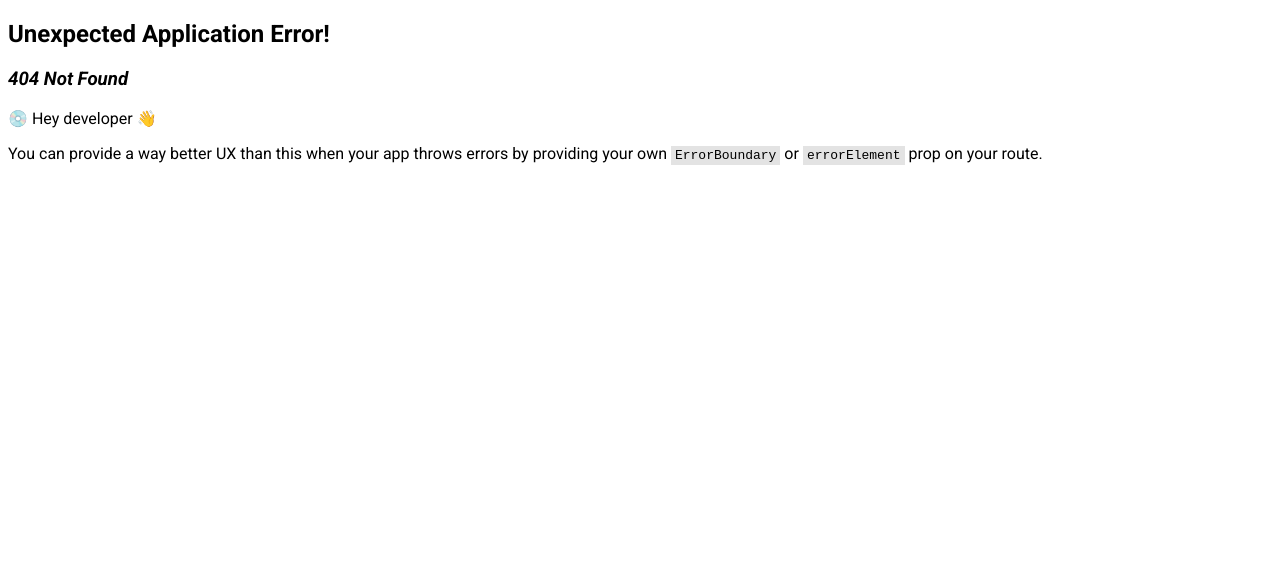
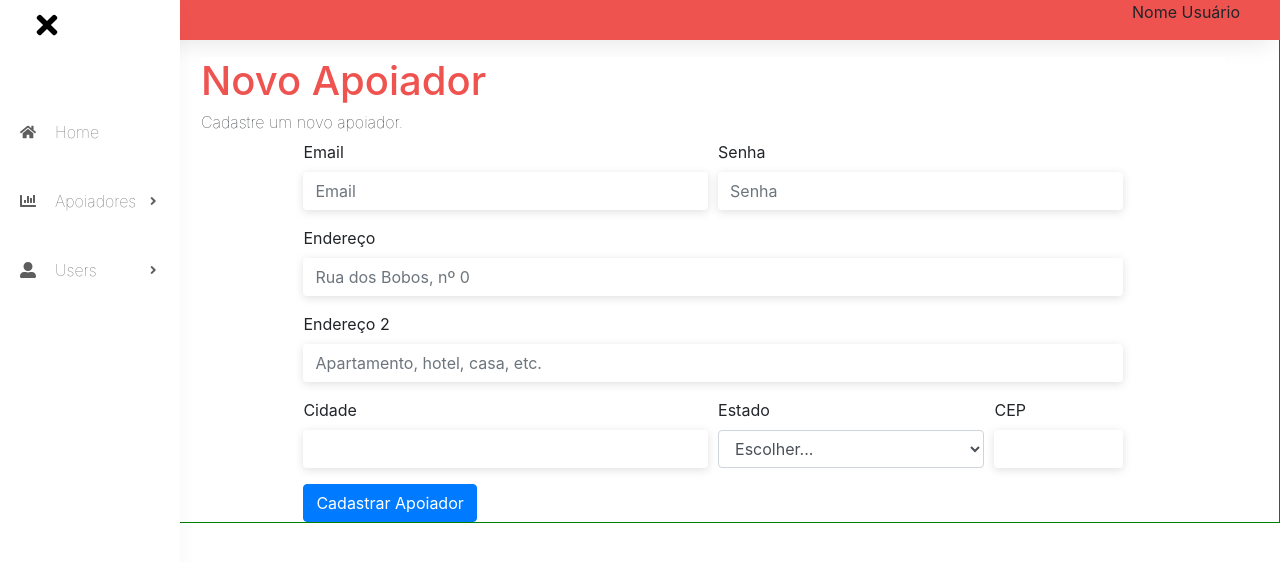
Before and after one commit to gustavofaquim/sisparla-frontend, a React (Vite) app: page /novo-apoiador in a window 1280 px wide. Before the commit this address had no page. Shown: the top 562 px of the page. Built offline with nearby package versions, Linux system fonts and the light colour scheme.

Commit message:
feat: implementando Bootstrap

```diff
--- a/index.html
+++ b/index.html
@@ -6,6 +6,7 @@
     <meta name="viewport" content="width=device-width, initial-scale=1.0" />
     <link rel="preconnect" href="https://fonts.googleapis.com">
     <link href="https://fonts.googleapis.com/css2?family=Hanken+Grotesk:wght@100;200;700;900&family=Roboto:ital,wght@0,100;0,300;0,400;0,500;0,700;0,900;1,100;1,300;1,400;1,500;1,700;1,900&display=swap" rel="stylesheet">
+    <link rel="stylesheet" href="https://stackpath.bootstrapcdn.com/bootstrap/4.1.3/css/bootstrap.min.css" integrity="sha384-MCw98/SFnGE8fJT3GXwEOngsV7Zt27NXFoaoApmYm81iuXoPkFOJwJ8ERdknLPMO" crossorigin="anonymous">
     <title>Sistema</title>
   </head>
   <body>
--- a/src/components/ApoiadoresList.jsx
+++ b/src/components/ApoiadoresList.jsx
@@ -62,6 +62,7 @@ const ApoiadoresList = () => {
             </div>
 
             <table>
+                <thead>
                     <tr>
                         <th>Nome</th>
                         <th>Apelido</th>
@@ -70,6 +71,9 @@ const ApoiadoresList = () => {
                         <th>Cidade</th>
                         <th>Status</th>
                     </tr>
+                </thead>
+
+                <tbody>
 
                     {apoiadores.length === 0 ? <p>Carregando...</p> : (
                         apoiadores.map((apoiador) => (
@@ -85,6 +89,7 @@ const ApoiadoresList = () => {
 
                         ))
                     )}
+                </tbody>
             </table>
 
 
--- /dev/null
+++ b/src/components/ApoiadoresNovo.jsx
@@ -0,0 +1,65 @@
+import * as React from 'react';
+
+import "../styles/components/apoiador-novo.sass"
+
+const ApoiadoresNovo = () => {
+
+    return(
+
+        <div className="cadastrar-apoiador">
+           <h1 className='title-page'>Novo Apoiador</h1>
+           <h2 className='subtitle-page'>Cadastre um novo apoiador.</h2>
+
+            <div className='form-apoiador'>
+                <form>
+
+                <div class="form-row">
+
+                    <div class="form-group col-md-6">
+                        <label htmlFor="inputEmail4">Email</label>
+                        <input type="email" class="form-control" id="inputEmail4" placeholder="Email" />
+                    </div>
+
+                    <div class="form-group col-md-6">
+                        <label htmlFor="inputPassword4">Senha</label>
+                        <input type="password" class="form-control" id="inputPassword4" placeholder="Senha" />
+                    </div>
+                </div>
+
+                <div class="form-group">
+                    <label htmlFor="inputAddress">Endereço</label>
+                    <input type="text" class="form-control" id="inputAddress" placeholder="Rua dos Bobos, nº 0" />
+                </div>
+
+                <div class="form-group">
+                    <label htmlFor="inputAddress2">Endereço 2</label>
+                    <input type="text" class="form-control" id="inputAddress2" placeholder="Apartamento, hotel, casa, etc." />
+                </div>
+
+                <div class="form-row">
+                    <div class="form-group col-md-6">
+                        <label htmlFor="inputCity">Cidade</label>
+                        <input type="text" class="form-control" id="inputCity" />
+                    </div>
+                    <div class="form-group col-md-4">
+                        <label htmlFor="inputEstado">Estado</label>
+                        <select id="inputEstado" class="form-control">
+                            <option selected>Escolher...</option>
+                            <option>...</option>
+                        </select>
+                    </div>
+                    <div class="form-group col-md-2">
+                        <label htmlFor="inputCEP">CEP</label>
+                        <input type="text" class="form-control" id="inputCEP" />
+                    </div>
+                </div>
+
+                <button type="submit" class="btn btn-primary btn-cadastrar" >Cadastrar Apoiador</button>
+
+                </form>
+            </div>
+        </div>
+    )
+}
+
+export default ApoiadoresNovo;
--- a/src/components/Sidebar.jsx
+++ b/src/components/Sidebar.jsx
@@ -38,7 +38,7 @@ const Sidebar = ({ active }) => {
       subitems: [
       {
         label: 'Novo Apoiador',
-        link: '/'
+        link: '/novo-apoiador'
       },
       {
         label: 'Lista Apoiadores',
--- a/src/main.jsx
+++ b/src/main.jsx
@@ -8,6 +8,7 @@ import "./styles/main.sass";
 
 //Paginas
 import ApoiadoresList from './components/ApoiadoresList.jsx';
+import ApoiadoresNovo from './components/ApoiadoresNovo.jsx';
 
 const router = createBrowserRouter([
   {
@@ -16,6 +17,10 @@ const router = createBrowserRouter([
       {
         path: "/apoiadores",
         element: <ApoiadoresList />
+      },
+      {
+        path: "/novo-apoiador",
+        element: <ApoiadoresNovo />
       }
     ]
   }
--- /dev/null
+++ b/src/styles/components/apoiador-novo.sass
@@ -0,0 +1,23 @@
+@use "../variables"
+
+.cadastrar-apoiador
+    width: 95%
+    position: relative
+    background-color: variables.$cor-fundo-branco
+    borer: 1px solid red !important
+
+    .form-apoiador
+        margin: auto
+        width: 80%
+
+
+        input
+            border: 0px solid #c4c9d0
+            box-shadow: rgba(99, 99, 99, 0.2) 0px 2px 8px 0px
+
+            &:focus
+                box-shadow: rgba(50, 50, 93, 0.25) 0px 2px 5px -1px, rgba(0, 0, 0, 0.3) 0px 1px 3px -1px
+                outline: none
+
+        .btn-cadastrar
+            margin: auto
--- a/src/styles/components/apoiadores-list.sass
+++ b/src/styles/components/apoiadores-list.sass
@@ -1,4 +1,5 @@
 @use '../variables'
+@use '../mixins'
 
 .listagem-apoiadores
     width: 95%
@@ -13,10 +14,17 @@
         overflow-x: auto
         border-collapse: collapse
         text-align: left
+        box-shadow: 0 5px 10px #e1e5ee
+
+        thead
+            box-shadow: 0 5px 10px #e1e5ee
+            color: variables.$side-nav-link-color
+            text-transform: uppercase
+            font-weight: 100
 
         th
-            padding: 5px
-            background: #00000043
+            padding: 0.5rem 1rem
+            background: variables.$cor-fundo-branco
             height: 2.3rem
 
         tr
@@ -26,10 +34,21 @@
             background-color: #f2f2f2
 
     .ativo
+        @include mixins.status
         background: variables.$cor-ativo
-        padding: 3px 10px 3px 10px
-        border-radius: 15px
         color: variables.$cor-fundo-branco
+
+    .desativado
+        @include mixins.status
+        background: variables.$cor-desativado
+        color: variables.$cor-fundo-branco
+
+    .incompleto
+        @include mixins.status
+        background: variables.$cor-incompleto
+        color: variables.$cor-fundo-branco
+
+
 
     .filtro-busca
         display: flex
@@ -39,18 +58,22 @@
         padding: 5px
         margin-top: 50px
 
+
         div
             width: 100%
 
         input
             width: 70%
-            padding: 5px
+            padding: 6px
             border-radius: 3px
-            height: 20px
-            border: 1px solid #c4c9d0
+            height: 2.5rem
+            font-size: 0.9rem
+            border: 0px solid #c4c9d0
+            box-shadow: rgba(99, 99, 99, 0.2) 0px 2px 8px 0px
+            font-family: variables.$font-family
 
             &:focus
-                border: 1px solid #47464694
+                box-shadow: rgba(50, 50, 93, 0.25) 0px 2px 5px -1px, rgba(0, 0, 0, 0.3) 0px 1px 3px -1px
                 outline: none
 
         button
--- a/src/styles/mixins.sass
+++ b/src/styles/mixins.sass
@@ -1 +1,5 @@
 @use 'variables'
+
+@mixin status
+    padding: 3px 10px 3px 10px
+    border-radius: 0.2rem
--- a/src/styles/variables.sass
+++ b/src/styles/variables.sass
@@ -4,3 +4,6 @@ $side-nav-link-color: #5e5e5e
 $cor-destaque: #ef5350
 $cor-fundo-branco: #ffffff
 $cor-ativo: #4CAF50
+$cor-desativado: #ffcdd2
+$cor-pendente: #fff0c2
+$cor-incompleto: #41403f4b
```
Lines whose indentation alone changed are shown as unchanged.
